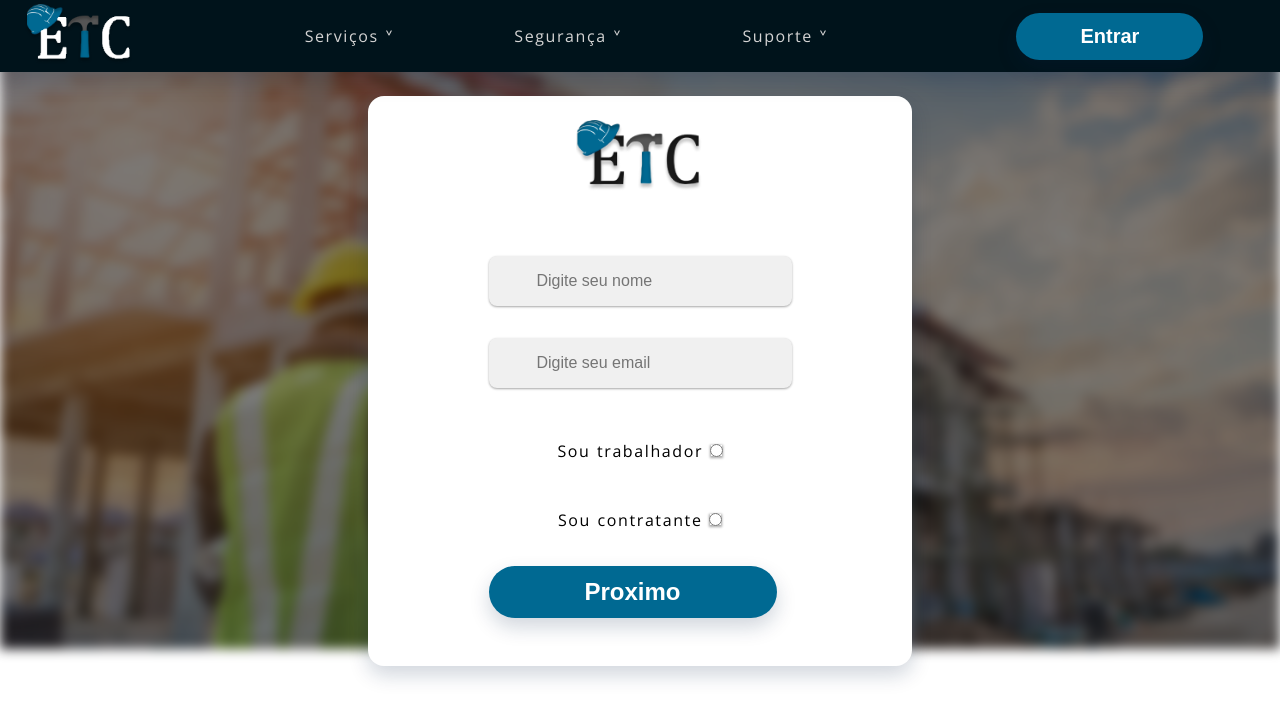
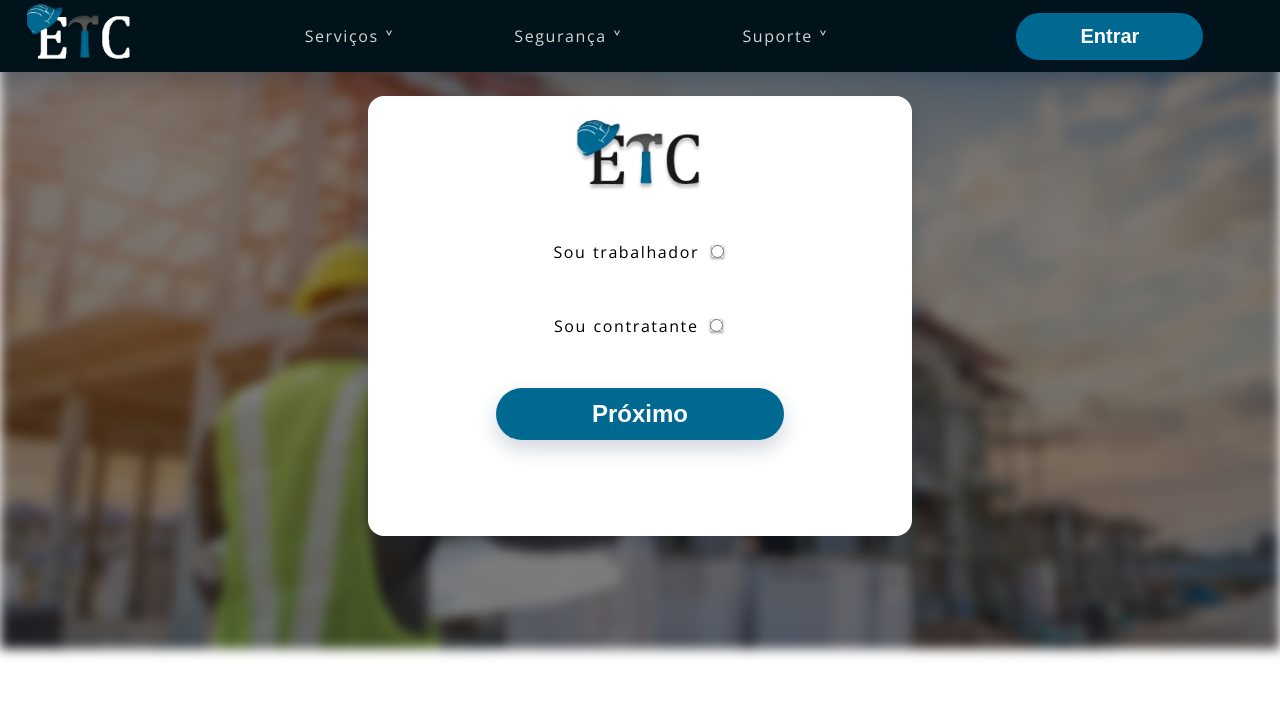
Before and after one commit to guirib00/etc, a PHP site: page /painel-cadastro.php in a window 1280 px wide. Shown: the top 720 px of the page. Run offline with PHP 8.4, Linux system fonts and the light colour scheme.

Commit message:
Atualizando o cadastrar.

```diff
--- a/components/intro.php
+++ b/components/intro.php
@@ -6,7 +6,7 @@
 
     </section>
 
-    <section class="intro-content text-shadow  shadow">
+    <section class="intro-content text-shadow ">
 
         <h1>Construindo seu futuro</h1>
 
--- a/components/register-area.php
+++ b/components/register-area.php
@@ -1,82 +1,120 @@
 <?php
-    include('./modules/conexao.php');
-    $erro = "";
-
-    if ($_POST) {
+    // Se o formulário for enviado
+    if ($_SERVER["REQUEST_METHOD"] == "POST") {
         $registerType = $_POST['register_type'];
 
-        if ($_POST['senha'] == $_POST['confirm_pass']) { //Verificação de senhas
-
-            if ($registerType == "trabalhador") { //Verificar input(radio)
-                CadastrarTrabalhador($_POST['nome'], $_POST['email'], $_POST['login'], $_POST['senha']); //Cadastro trabalhador
-            }
-
-            if ($registerType == "contratante") { //Verificar input(radio)
-                CadastrarContratante($_POST['nome'], $_POST['email'], $_POST['login'], $_POST['senha']); //cadastro trabalhador
+        // Verificação de senhas
+        if ($_POST['senha'] == $_POST['confirm_pass']) {
+            if ($registerType == "trabalhador") {
+                CadastrarTrabalhador($_POST['nome'], $_POST['email'], $_POST['login'], $_POST['senha']);
+            } elseif ($registerType == "contratante") {
+                CadastrarContratante($_POST['nome'], $_POST['email'], $_POST['login'], $_POST['senha']);
             }
         } else {
-            $erro = "As senhas são diferentes"; //As senhas estão diferentes
+            $erro = "As senhas são diferentes";
         }
     }
 ?>
+
 <section class="register-area">
     <section class="painel-container white-background shadow">
         <form id="completeForm" method="post">
             <aside class="rounded-circle">
                 <a href="index.php"> <img src=" ./views/images/main_logo_alt.png"> </a>
             </aside>
-
             <!-- Parte 1 -->
             <div id="formPart1" class="form-part visible painel-area">
-                <label for="nome"></label>
-                <input type="text" name="nome" placeholder="Digite seu nome" autofocus>
-                <br>
-                <label for="email"></label>
-                <input type="email" class="form-control" name="email" placeholder="Digite seu email" required autocomplete="on"></input>
-                <br>
-                <br>
                 <label for="type">
-                    <div class="text-center">Sou trabalhador <input type="radio" name="register_type" id="type" value="trabalhador"></div>
+                    <div class="text-center">
+                        Sou trabalhador <input type="radio" name="register_type" id="type" value="trabalhador">
+                    </div>
                 </label>
                 <br>
                 <label for="type-two">
-                    <div class="text-center">Sou contratante <input type="radio" name="register_type" id="type-two" value="contratante"></div>
+                    <div class="text-center">
+                        Sou contratante <input type="radio" name="register_type" id="type-two" value="contratante">
+                    </div>
                 </label>
                 <br>
-                <button type="button" class="button-secondary button button-next shadow" onclick="nextPart()">Proximo</button>
+                <button type="button" class="button-secondary button button-next shadow" onclick="showFormPart()">Próximo</button>
             </div>
 
-            <!-- Parte 2 -->
-            <div id="formPart2" class="painel-area form-part">
-                <label for="login"></label>
+            <!-- Parte 2 - Campos específicos do trabalhador -->
+            <div id="camposTrabalhador" class="painel-area form-part" style="display: none;">
+                <!-- Campos específicos do trabalhador -->
+                <label for="nome"></label>Nome <br>
+                <input type="text" name="nome" placeholder="Digite seu nome" autofocus>
+                <br>
+                <label for="email"></label>Email <br>
+                <input type="email" class="form-control" name="email" placeholder="Digite seu email" required autocomplete="on"></input>
+                <br>
+                <label for="login"></label>Login <br>
                 <input type="text" name="login" placeholder="Digite seu login" required>
                 <br>
-                <label for="senha"></label>
+                <label for="senha"></label>Senha <br>
                 <input type="password" name="senha" placeholder="Digite sua senha" required>
                 <br>
-                <label for="confirmar_senha"></label>
+                <label for="confirmar_senha"></label>Confirmar senha <br>
                 <input type="password" name="confirm_pass" placeholder="Confirmar senha" required>
                 <?php if (!empty($erro)) : ?>
                     <p class="error-message text-center"><?php echo $erro; ?></p>
                 <?php endif; ?>
-                <br>
-                <br>
-                <br>
-                <div class="text-center">Já tem uma conta? <a href="painel-login.php">Login</a></div>
+            </div>
+
+            <!-- Parte 2 - Campos específicos do contratante -->
+            <div id="camposContratante" class="painel-area form-part" style="display: none;">
+                <!-- Campos específicos do contratante -->
+                <label for="campoContratante"></label>
+                <input type="text" name="campoContratante" placeholder="Campo específico do contratante">
                 <br>
             </div>
 
             <!-- Botões para navegação entre as partes -->
-            <div class="text-center">
-                <button type="button" id="return" class="button-return button-secondary button invisible" onclick="returnPart()">Voltar</button>
-                <button type="button" onclick="submitForm()" id="cadastrar" class="button button-register shadow invisible"><a href="#">Cadastrar</a></button>
-            </div>
+            <br><br>
+            <div class="text-center invisible" id="login">Já tem uma conta? <a href="painel-login.php">Login</a></div>
+            <button type="submit" id="cadastrar" class="button button-register shadow invisible">Cadastrar</button>
+            <button type="button" id="return" class="button-return button-secondary button invisible" onclick="returnPart()">Voltar</button>
         </form>
     </section>
 </section>
 
 <script>
-    function submitForm() {
-        document.getElementById("completeForm").submit();
+    function showFormPart() {
+        var formPart1 = document.getElementById('formPart1');
+        var formPart2 = document.getElementById('camposTrabalhador');
+        var formPart3 = document.getElementById('camposContratante');
+        var registerType = document.querySelector('input[name="register_type"]:checked').value;
+
+        if (registerType) {
+            formPart1.style.display = 'none';
+
+            if (registerType === 'trabalhador') {
+                formPart2.style.display = 'block';
+                formPart3.style.display = 'none';
+            } else {
+                formPart2.style.display = 'none';
+                formPart3.style.display = 'block';
+            }
+
+            // Exibir botões quando campos específicos são exibidos
+            document.getElementById('return').classList.remove('invisible');
+            document.getElementById('cadastrar').classList.remove('invisible');
+            document.getElementById('login').classList.remove('invisible');
+        }
+    }
+
+    function returnPart() {
+        var formPart1 = document.getElementById('formPart1');
+        var formPart2 = document.getElementById('camposTrabalhador');
+        var formPart3 = document.getElementById('camposContratante');
+
+        formPart1.style.display = 'block';
+        formPart2.style.display = 'none';
+        formPart3.style.display = 'none';
+
+        // Ocultar botões ao retornar à primeira parte
+        document.getElementById('return').classList.add('invisible');
+        document.getElementById('cadastrar').classList.add('invisible');
+        document.getElementById('login').classList.add('invisible');
     }
 </script>
--- a/modules/conexao.php
+++ b/modules/conexao.php
@@ -30,8 +30,10 @@
     if ($result->num_rows > 0) {
         $u = $result->fetch_object();
         $_SESSION['logado'] = true;
+        $_SESSION['account_name'] = $u->nome_trabalhador;
+        $_SESSION['account_email'] = $u->email_trabalhador;
         $_SESSION['account_id'] = $u->id_trabalhador;
-        $_SESSION['account_name'] = $u->login_trabalhador;
+        $_SESSION['account_login'] = $u->login_trabalhador;
         var_dump($_SESSION);
         header("location: index.php");
         return true; // Login trabalhador bem-sucedido
@@ -51,8 +53,10 @@
     if ($result_contratantes->num_rows > 0) {
         $u = $result_contratantes->fetch_object();
         $_SESSION['logado'] = true;
+        $_SESSION['account_name'] = $u->nome_contratante;
+        $_SESSION['account_email'] = $u->email_contratante;
         $_SESSION['account_id'] = $u->id_contratante;
-        $_SESSION['account_name'] = $u->login_contratante;
+        $_SESSION['account_login'] = $u->login_contratante;
         return true; // Login contratante bem-sucedido
     }
     // else { //
@@ -96,9 +100,9 @@
 
 }
 
-function CheckarPerfil($email) {
+function CheckarPerfil($login) {
     $comando = 'SELECT * FROM tb_trabalhadores
-    WHERE login_trabalhador = "'.$email.'"
+    WHERE login_trabalhador = "'.$login.'"
     LIMIT 1';
 
     $resultado = $GLOBALS['conn']->query($comando);
--- a/views/css/style.css
+++ b/views/css/style.css
@@ -494,7 +494,7 @@
     outline: none;
     box-shadow: rgba(0, 0, 0, 0.12) 0px 1px 3px, rgba(0, 0, 0, 0.24) 0px 1px 2px;
     padding: 1rem 3rem;
-    margin: 1rem 0;
+    margin-bottom: 2rem;
     font-size: 1rem;
     border-radius: .5rem;
 }
@@ -561,11 +561,6 @@
     width: 18rem;
     font-size: 1.5rem;
 }
-
-input[type=date]{
-    margin-left: 2rem;
-    margin-right: auto;
-}
 .invisible {
     display: none;
 }
--- a/views/js/navegacao-cadastro.js
+++ b/views/js/navegacao-cadastro.js
@@ -1,13 +1,4 @@
 function nextPart() {
-    document.getElementById('formPart1').classList.remove('visible');
-    document.getElementById('formPart2').classList.add('visible');
-    document.getElementById('return').classList.remove('invisible');
-    document.getElementById('cadastrar').classList.remove('invisible');
+    document.getElementById('part1_trabalhador').classList.remove('visible');
+    document.getElementById('part2_trabalhador').classList.add('visible');
 }
-
-function returnPart() {
-    document.getElementById('formPart2').classList.remove('visible');
-    document.getElementById('formPart1').classList.add('visible');
-    document.getElementById('return').classList.add('invisible');
-    document.getElementById('cadastrar').classList.add('invisible');
-}
```
Also changed, not shown: components/profile-overview.php (+11 -1 lines).
